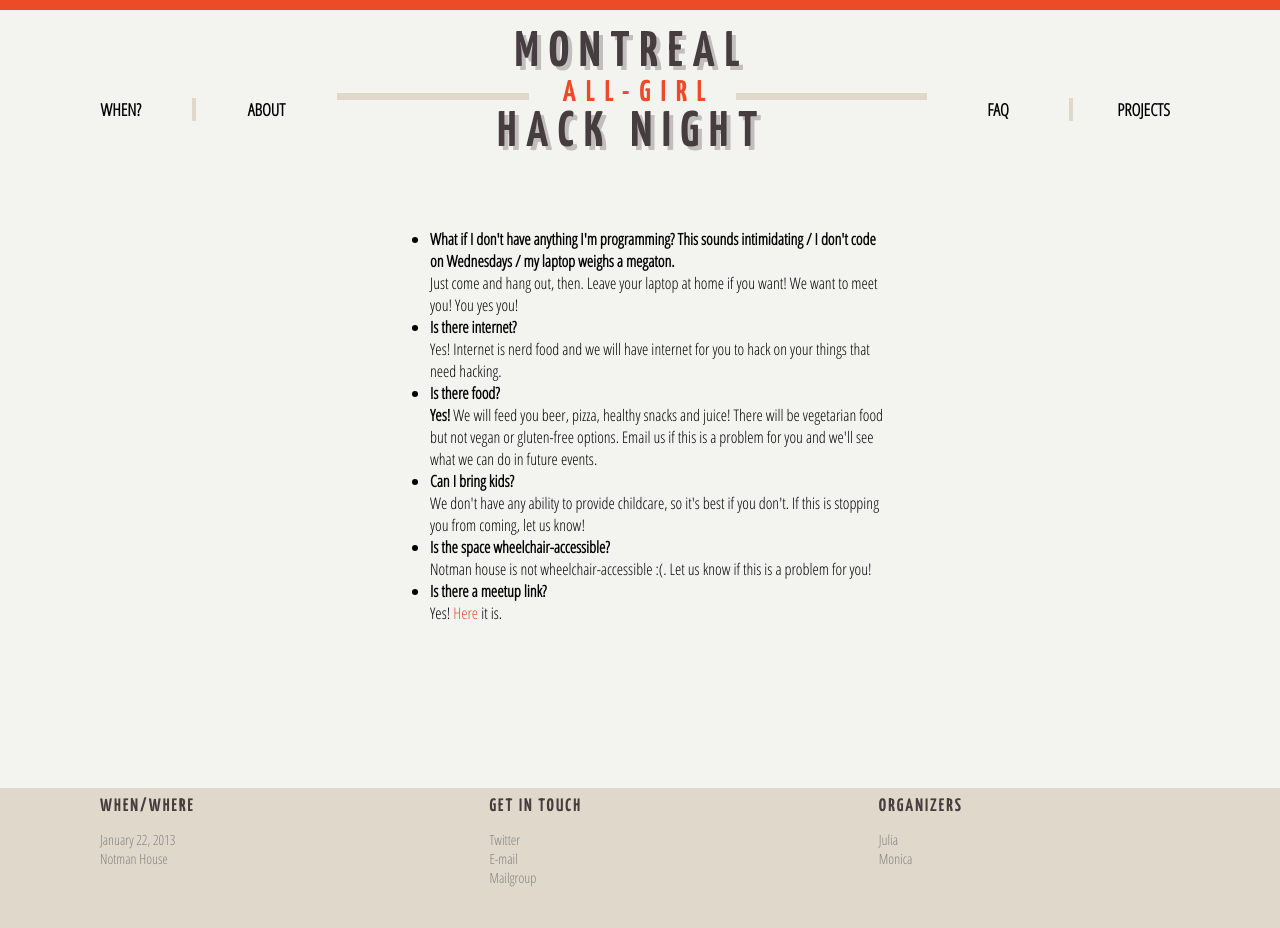
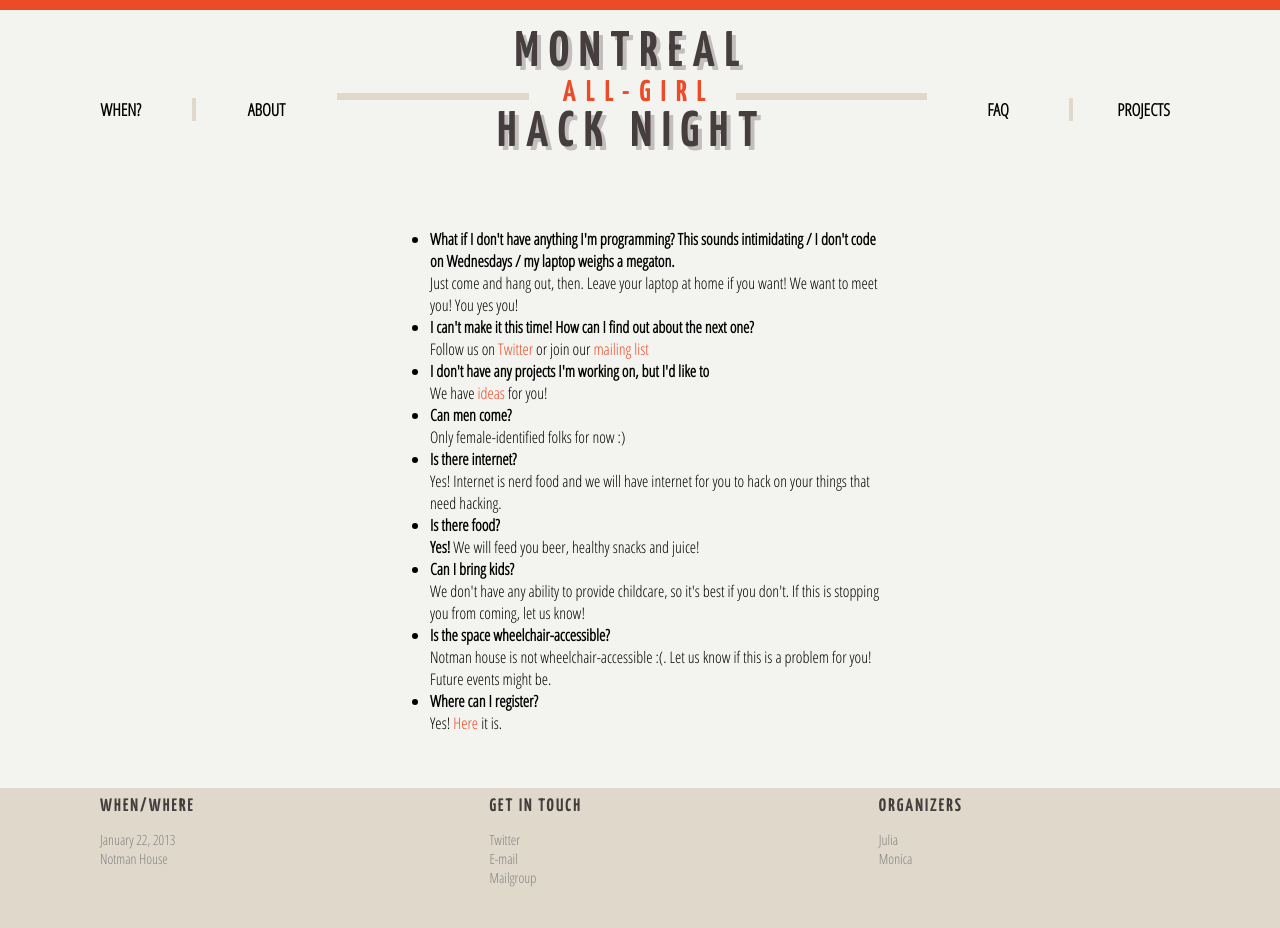
Before and after one commit to notwaldorf/hacknight, a Jekyll site: the page built from faq.html, in a window 1280 px wide. Built offline with Jekyll 4.4.1, drawn with Linux system fonts in a browser that asks for light colours.

Commit message:
updated faq

```diff
--- a/faq.html
+++ b/faq.html
@@ -12,6 +12,27 @@ layout: page
   </div>
   </li>
   <li>
+  <span class="faq-question"> I can't make it this time! How can I find out about the next one?</span>
+  <div class="faq-answer">
+    Follow us on <a href="https://twitter.com/MtlGirlHackers">Twitter</a> or
+    join our <a href="https://groups.google.com/forum/?fromgroups=#!forum/mtl-girl-hackers">mailing list</a>
+  </div>
+  </li>
+  <li>
+  <span class="faq-question"> I don't have any projects I'm working on, but I'd like to</span>
+  <div class="faq-answer">
+    We have <a href="http://mtlallgirlhacknight.ca/ideas.html">ideas</a> for you!
+  </div>
+  </li>
+
+  <li>
+  <span class="faq-question"> Can men come? </span>
+  <div class="faq-answer">
+    Only female-identified folks for now :)
+  </div>
+  </li>
+
+  <li>
   <span class="faq-question"> Is there internet? </span>
   <div class="faq-answer">
     Yes! Internet is nerd food and we will have internet for you to hack
@@ -21,7 +42,7 @@ layout: page
   <li>
   <span class="faq-question"> Is there food? </span>
   <div class="faq-answer">
-    <b>Yes!</b> We will feed you beer, pizza, healthy snacks and juice! There will be vegetarian food but not vegan or gluten-free options.  Email us if this is a problem for you and we'll see what we can do in future events.
+    <b>Yes!</b> We will feed you beer, healthy snacks and juice!
   </div>
   </li>
   <li>
@@ -34,10 +55,10 @@ layout: page
   <li>
   <span class="faq-question"> Is the space wheelchair-accessible? </span>
   <div class="faq-answer"> Notman house is not wheelchair-accessible :(.
-    Let us know if this is a problem for you! </div>
+    Let us know if this is a problem for you! Future events might be.</div>
   </li>
   <li>
-  <span class="faq-question"> Is there a meetup link? </span>
+  <span class="faq-question"> Where can I register? </span>
   <div class="faq-answer">
     Yes! <a href="http://mtlallgirlhacknight.eventbrite.ca/" targe="_blank">Here<a/> it is.
       </div>
```
